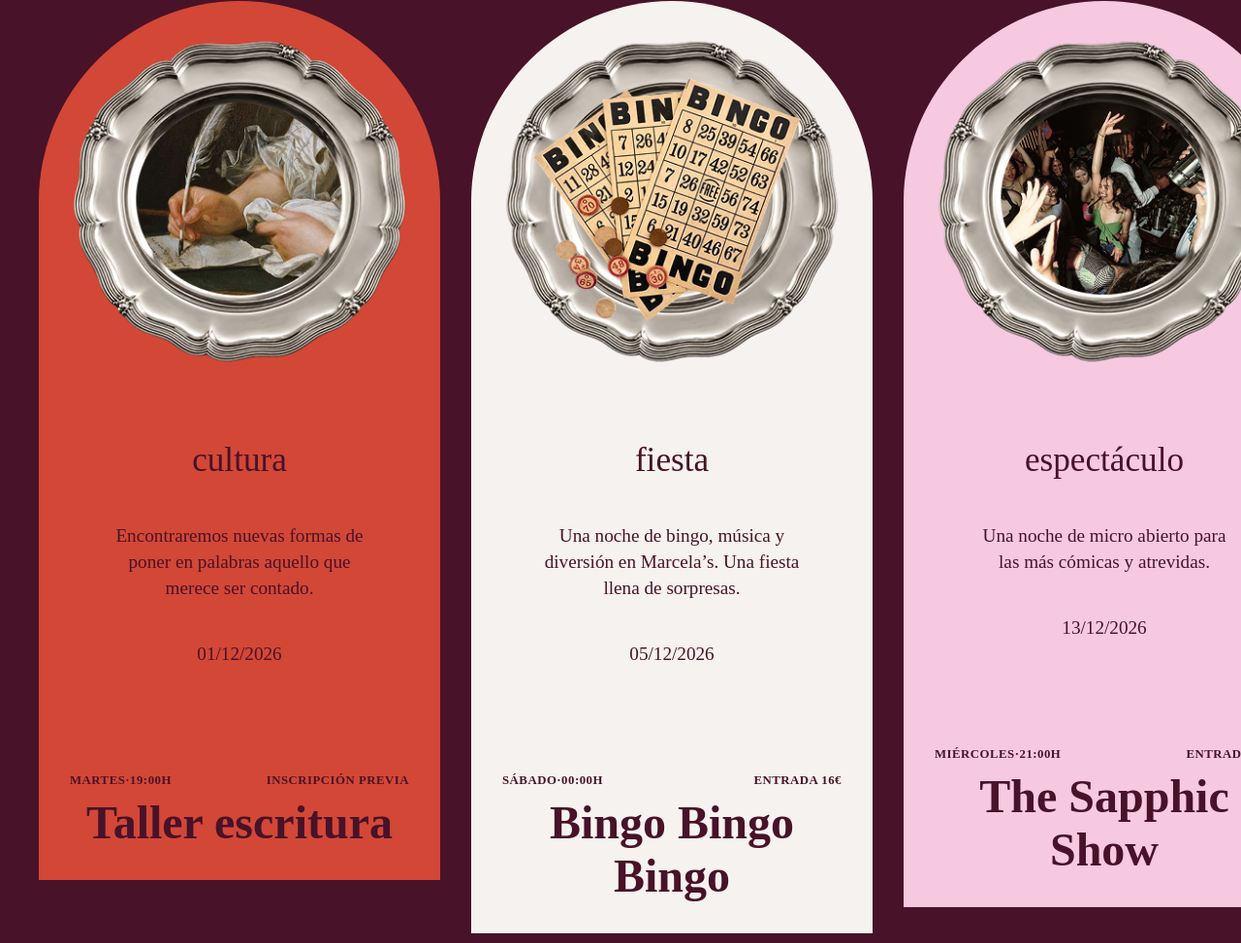
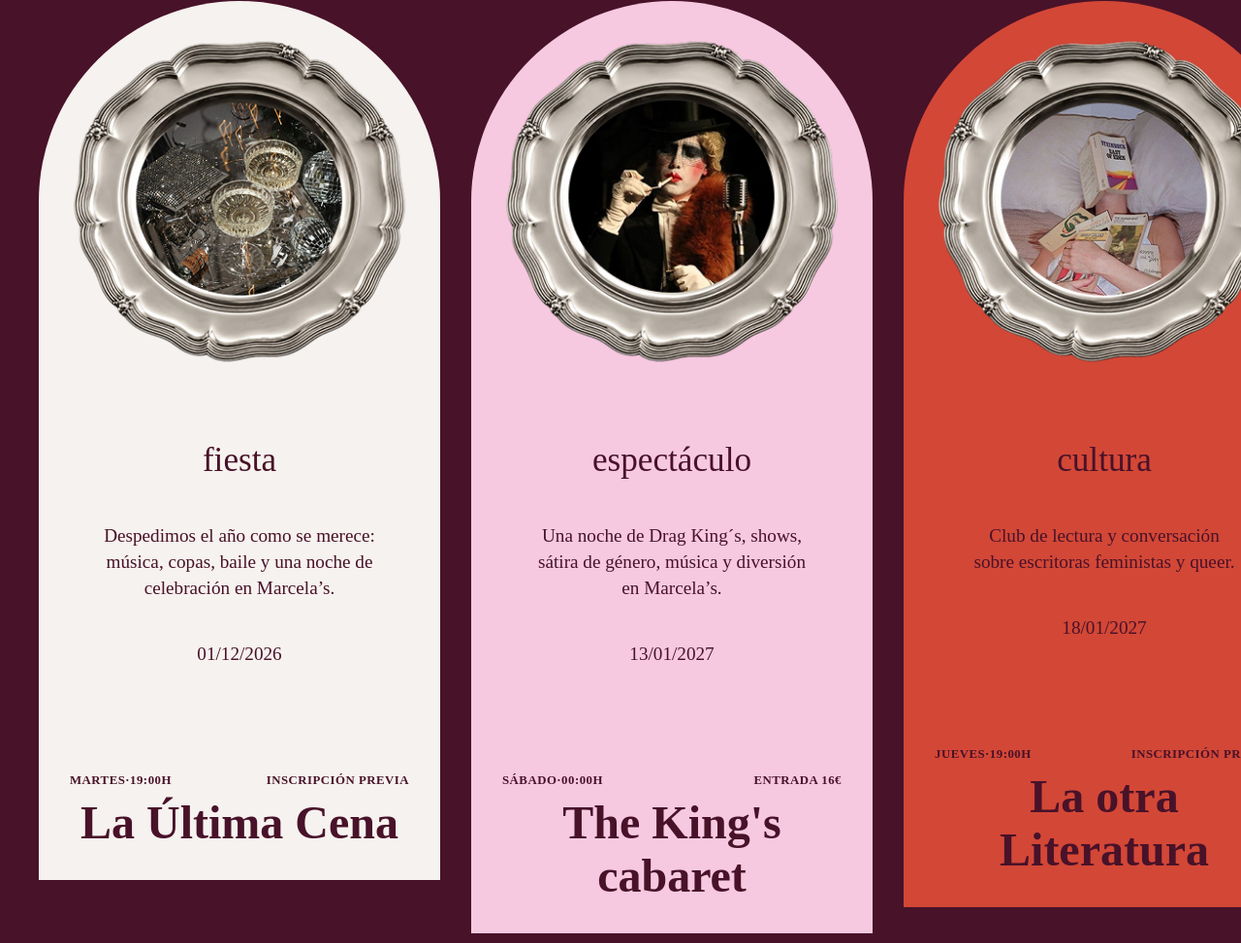
Before and after one commit to antiasamar/MARCELA-S, a plain HTML site: page eventos.html in a window 1280 px wide. Shown: the part 2147-3120 px from the top of the page at 97% size. Drawn offline with nearby package versions, Linux system fonts and the light colour scheme; a web font is replaced by a local one.

Commit message:
eventos actualizado

```diff
--- a/css/style.css
+++ b/css/style.css
@@ -2164,3 +2164,24 @@ footer h1 {
 .oculto {
     display: none !important;
 }
+
+@media (max-width: 900px) {
+    .info-eventos {
+        flex-direction: column;
+        gap: 2rem;
+    }
+}
+
+@media (max-width: 480px) {
+    .info-eventos > h2 {
+        font-size: 1.5rem;
+    }
+
+    .filtros {
+        gap: 1rem;
+    }
+
+    .filtros > button {
+        font-size: 0.8rem;
+    }
+}
--- a/eventos.html
+++ b/eventos.html
@@ -183,11 +183,11 @@
                 </div>
             </a>
             <a href="">
-                <div class="eventos-tarjeta cultura">
-                    <img src="media/img/escritura.png" alt="">
+                <div class="eventos-tarjeta fiesta">
+                    <img src="media/img/ultimacena.png" alt="">
                     <div class="eventos-descripcion">
-                        <h3>cultura</h3>
-                        <p>Encontraremos nuevas formas de poner en palabras aquello que merece ser contado.</p>
+                        <h3>fiesta</h3>
+                        <p>Despedimos el año como se merece: música, copas, baile y una noche de celebración en Marcela’s.</p>
                         <p>01/12/2026</p>
                     </div>
                     <div class="eventos-info">
@@ -195,48 +195,53 @@
                             <p>MARTES·19:00H</p>
                             <p>INSCRIPCIÓN PREVIA</p>
                         </div>
-                        <h2>Taller escritura</h2>
+                        <h2>La Última Cena </h2>
                     </div>
                 </div>
             </a>
 
             <a href="">
-                <div class="eventos-tarjeta fiesta">
-                    <img src="media/img/bingo.png" alt="">
+                <div class="eventos-tarjeta espectaculo">
+                    <img src="media/img/kingscabaret.png" alt="">
                     <div class="eventos-descripcion">
-                        <h3>fiesta</h3>
-                        <p>Una noche de bingo, música y diversión en Marcela’s. Una fiesta llena de sorpresas.</p>
-                        <p>05/12/2026</p>
+                        <h3>espectáculo</h3>
+                        <p>Una noche de Drag King´s, shows, sátira de género, música y diversión en Marcela’s.</p>
+                        <p>13/01/2027</p>
                     </div>
                     <div class="eventos-info">
                         <div>
                             <p>SÁBADO·00:00H</p>
                             <p>ENTRADA 16€</p>
                         </div>
-                        <h2>Bingo Bingo Bingo</h2>
+                        <h2> The King's cabaret</h2>
                     </div>
                 </div>
             </a>
 
             <a href="">
-                <div class="eventos-tarjeta espectaculo">
-                    <img src="media/img/malascompanias.png" alt="">
+                <div class="eventos-tarjeta cultura">
+                    <img src="media/img/lectura.png" alt="">
                     <div class="eventos-descripcion">
-                        <h3>espectáculo</h3>
-                        <p>Una noche de micro abierto para <br>las más cómicas y atrevidas. </p>
-                        <p>13/12/2026</p>
+                        <h3>cultura</h3>
+                        <p>Club de lectura y conversación sobre escritoras feministas y queer.</p>
+                        <p>18/01/2027</p>
                     </div>
                     <div class="eventos-info">
                         <div>
-                            <p>MIÉRCOLES·21:00H</p>
-                            <p>ENTRADA 12€</p>
+                            <p>JUEVES·19:00H</p>
+                            <p>INSCRIPCIÓN PREVIA</p>
                         </div>
-                        <h2>The Sapphic Show</h2>
+                        <h2>La otra Literatura</h2>
                     </div>
                 </div>
             </a>
 
         </div>
+
+
+    </section>
+
+    <section class="eventos-anteriores">
 
 
     </section>
```
Also changed, not shown: media/img/kingscabaret.png (added), media/img/lectura.png (added), media/img/ultimacena.png (added).
